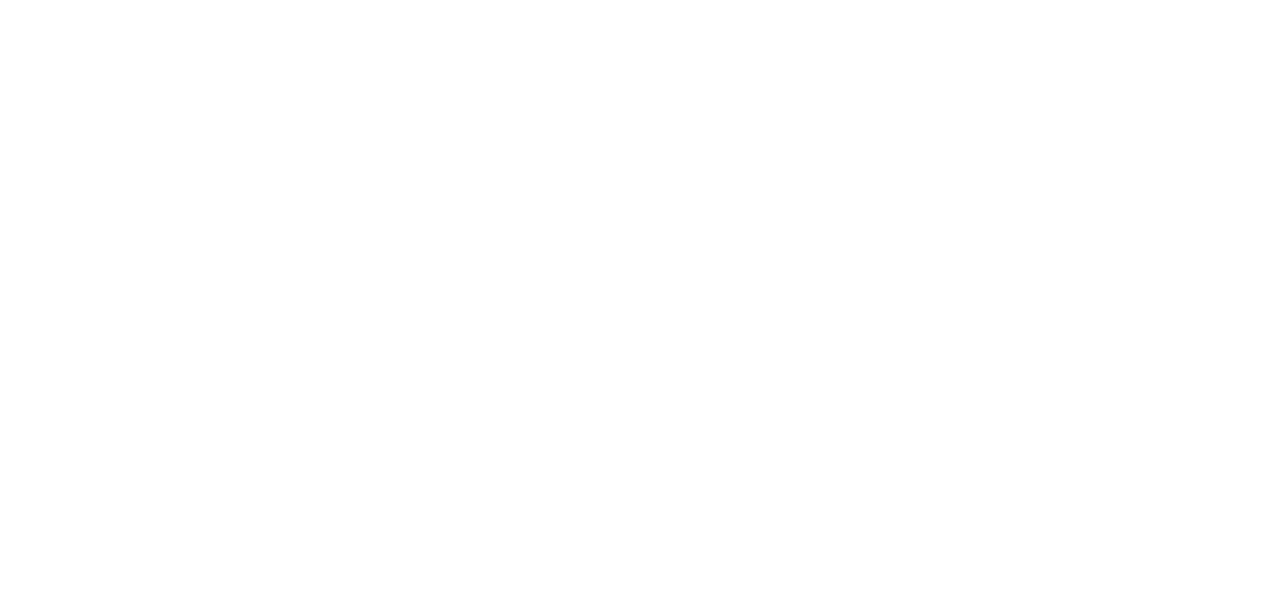
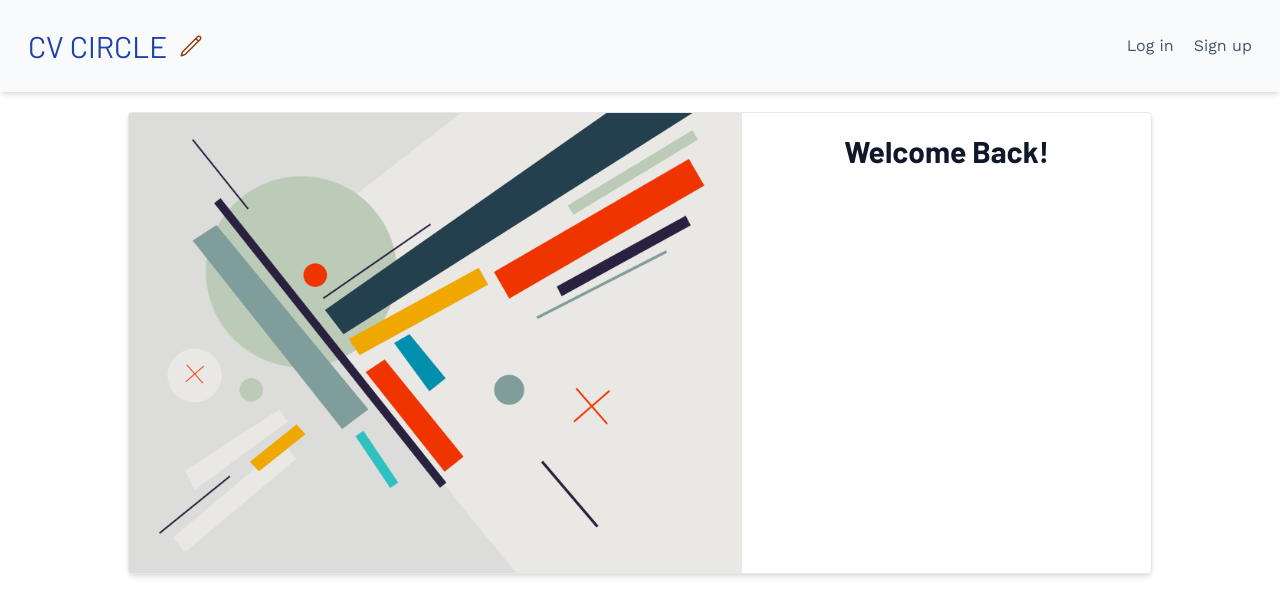
Before and after one commit to maryamkhan14/cv-circle, a React (Vite) app: page /login in a window 1280 px wide. Before the commit this address had no page. Shown: the top 616 px of the page. Built offline with nearby package versions, Linux system fonts and the light colour scheme.

Commit message:
Changed font style and created Login page basic elements

```diff
--- a/index.html
+++ b/index.html
@@ -6,8 +6,10 @@
     <meta name="viewport" content="width=device-width, initial-scale=1.0" />
     <title>Vite + React</title>
     <link href="/dist/output.css" rel="stylesheet" />
+    <link rel="preconnect" href="https://fonts.googleapis.com" />
+    <link rel="preconnect" href="https://fonts.gstatic.com" crossorigin />
     <link
-      href="https://fonts.googleapis.com/css2?family=Roboto+Condensed:ital,wght@0,300;0,400;0,700;1,300;1,400;1,700&family=Work+Sans:ital,wght@0,100;0,200;0,300;0,400;0,500;0,600;0,700;0,800;0,900;1,100;1,200;1,300;1,400;1,500;1,600;1,700;1,800;1,900&display=swap"
+      href="https://fonts.googleapis.com/css2?family=Barlow:ital,wght@0,100;0,200;0,300;0,400;0,500;0,600;0,700;0,800;0,900;1,100;1,200;1,300;1,400;1,500;1,600;1,700;1,800;1,900&family=Work+Sans:ital,wght@0,100;0,200;0,300;0,400;0,500;0,600;0,700;0,800;0,900;1,100;1,200;1,300;1,400;1,500;1,600;1,700;1,800;1,900&display=swap"
       rel="stylesheet"
     />
   </head>
--- a/src/App.jsx
+++ b/src/App.jsx
@@ -1,7 +1,5 @@
-import Navbar from "./components/Navbar";
-
 function App() {
-  return <div className="App  w-screen h-screen flex"></div>;
+  return <div className="App w-screen h-screen flex"></div>;
 }
 
 export default App;
--- a/src/components/Layout.jsx
+++ b/src/components/Layout.jsx
@@ -3,7 +3,7 @@ import { Outlet } from "react-router-dom";
 import Navbar from "./Navbar";
 const Layout = () => {
   return (
-    <div className="layout">
+    <div className="flex min-w-0 flex-col w-screen items-center">
       <Navbar />
       <Outlet />
     </div>
--- /dev/null
+++ b/src/components/Login.jsx
@@ -0,0 +1,14 @@
+import React from "react";
+
+const Login = () => {
+  return (
+    <div className="rounded flex flex-col md:flex-row shadow-md border m-5 w-4/5">
+      <img src="src/assets/Waiau.png" className="w-full md:w-3/5" />
+      <div className="w-full flex justify-center px-3 py-5 font-[700] h-full">
+        <h2 className="text-3xl text-slate-900">Welcome Back!</h2>
+      </div>
+    </div>
+  );
+};
+
+export default Login;
--- a/src/components/Navbar.jsx
+++ b/src/components/Navbar.jsx
@@ -4,7 +4,7 @@ import { Link } from "react-router-dom";
 const Navbar = () => {
   const [hidden, setHidden] = useState(true);
   return (
-    <div className="bg-slate-50 flex p-7 flex-col md:flex-row justify-between items-center gap-5 shadow-md md:absolute w-screen">
+    <div className="bg-slate-50 flex p-7 flex-col md:flex-row justify-between items-center gap-5 shadow-md w-full ">
       <span className="flex items-center gap-3">
         <h1 className="text-blue-800 text-3xl font-[400] uppercase hover:cursor-pointer">
           CV Circle
--- a/src/main.css
+++ b/src/main.css
@@ -16,7 +16,5 @@
 
 #root {
   display: flex;
-  width: 100vw;
-  height: 100vh;
-  overflow: hidden;
+  min-width: 0;
 }
--- a/src/main.jsx
+++ b/src/main.jsx
@@ -5,12 +5,13 @@ import Layout from "./components/Layout";
 import { BrowserRouter, Routes, Route } from "react-router-dom";
 
 import "./main.css";
+import Login from "./components/Login";
 ReactDOM.createRoot(document.getElementById("root")).render(
   <BrowserRouter>
     <Routes>
       <Route path="/" element={<Layout />}>
         <Route index={true} element={<App />} />
-        <Route index={true} element={<App />} />
+        <Route path="/login" element={<Login />} />
       </Route>
     </Routes>
   </BrowserRouter>
--- a/tailwind.config.js
+++ b/tailwind.config.js
@@ -12,7 +12,7 @@ export default {
     },
     colors: { ...colors },
     fontFamily: {
-      headings: ["Roboto Condensed", "sans-serif"],
+      headings: ["Barlow", "sans-serif"],
       plainText: ["Work Sans", "sans-serif"],
     },
     extend: {},
```
Also changed, not shown: src/assets/Waiau.png (added).
